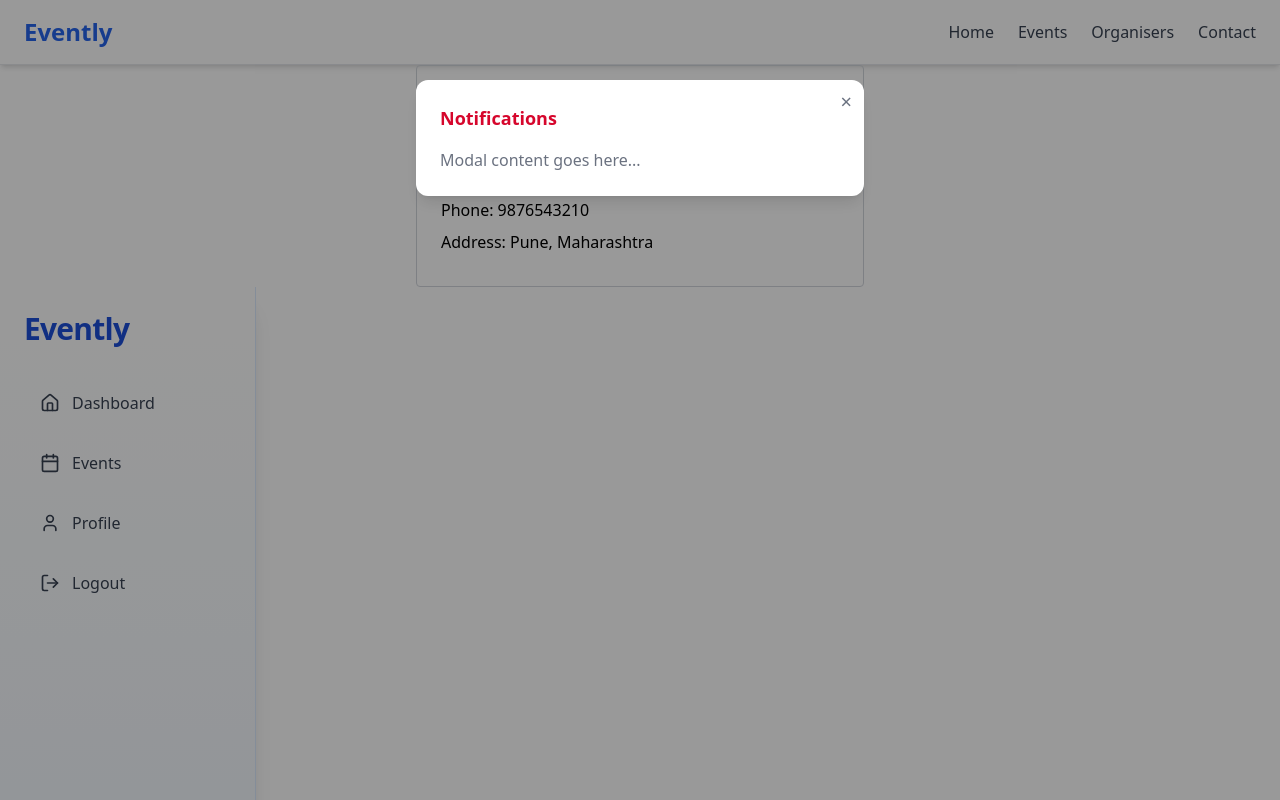
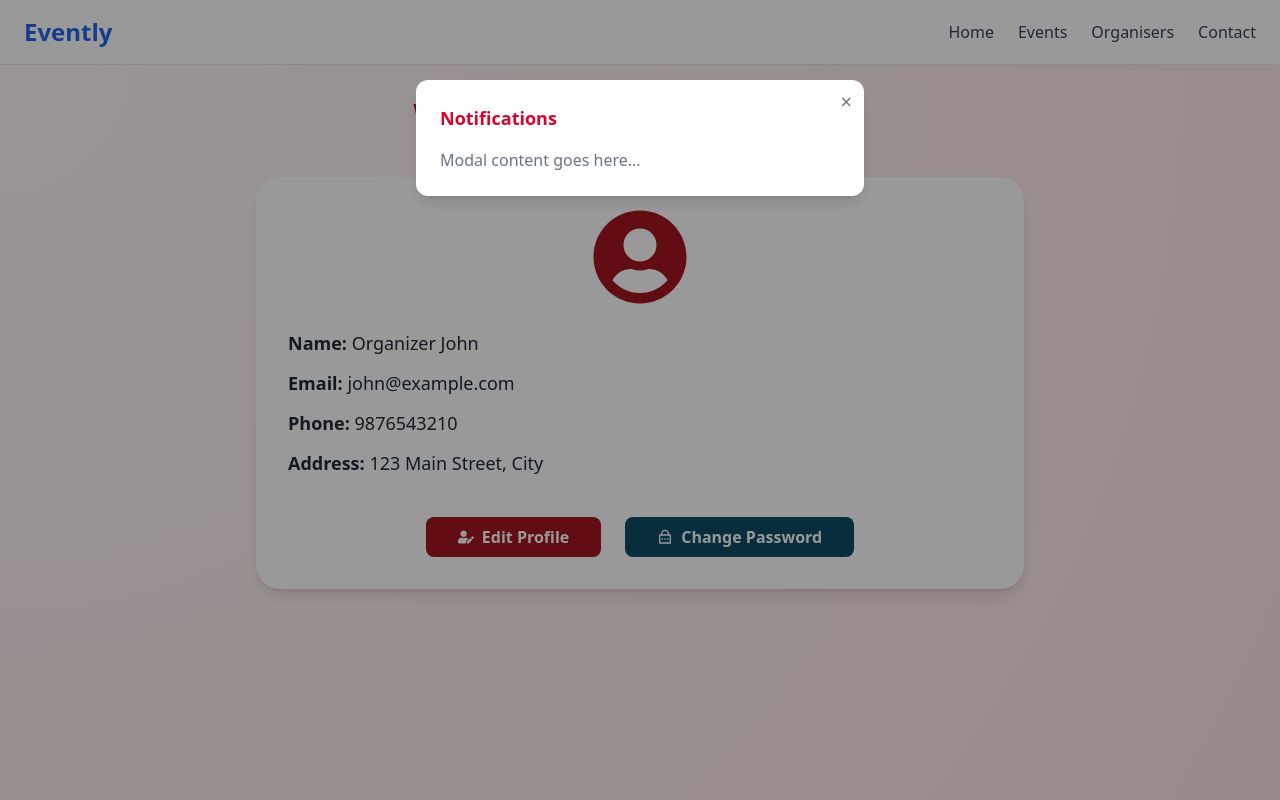
Before and after one commit to Event-Management-Project/EventLy_Frontend, a React (Vite) app: page / in a window 1280 px wide. Shown: the top 800 px of the page. Built offline with nearby package versions, Linux system fonts and the light colour scheme.

Commit message:
Organiser Profile Updated

```diff
--- a/src/components/Organiser/OrganiserNavbar.jsx
+++ b/src/components/Organiser/OrganiserNavbar.jsx
@@ -1,7 +1,7 @@
 // Navbar.jsx
 import React from 'react';
 
-function Navbar() {
+function OrganiserNavbar() {
   return (
     <nav className="flex justify-between items-center px-6 py-4 border-b bg-white shadow-md">
       <h1 className="text-2xl font-bold text-blue-600">Evently</h1>
@@ -19,4 +19,4 @@ function Navbar() {
   );
 }
 
-export default Navbar;
+export default OrganiserNavbar;
--- a/src/components/Organiser/OrganiserProfile.jsx
+++ b/src/components/Organiser/OrganiserProfile.jsx
@@ -1,15 +1,20 @@
-import React from 'react';
+// import React from 'react';
 
-function OrganiserProfile() {
-  return (
-    <div className="p-6 max-w-md mx-auto border border-gray-300 rounded">
-      <h2 className="text-xl font-semibold mb-4">Organiser Profile</h2>
-      <p className="mb-2">Company: EventLy Pvt Ltd</p>
-      <p className="mb-2">Email: organiser@example.com</p>
-      <p className="mb-2">Phone: 9876543210</p>
-      <p className="mb-2">Address: Pune, Maharashtra</p>
-    </div>
-  );
+// function OrganiserProfile() {
+//   return (
+//     <div className="p-6 max-w-md mx-auto border border-gray-300 rounded">
+//       <h2 className="text-xl font-semibold mb-4">Organiser Profile</h2>
+//       <p className="mb-2">Company: EventLy Pvt Ltd</p>
+//       <p className="mb-2">Email: organiser@example.com</p>
+//       <p className="mb-2">Phone: 9876543210</p>
+//       <p className="mb-2">Address: Pune, Maharashtra</p>
+//     </div>
+//   );
+// }
+
+// export default OrganiserProfile;
+
+import Profile from '../../pages/Profile';
+export default function OrganiserProfile() {
+  return <Profile role="organiser" />;
 }
-
-export default OrganiserProfile;
--- /dev/null
+++ b/src/pages/Profile.jsx
@@ -0,0 +1,158 @@
+import React, { useState } from "react";
+import { FaUserCircle, FaUserEdit } from "react-icons/fa";
+import { RiLockPasswordLine } from "react-icons/ri";
+
+function Profile({ role = "customer", defaultData }) {
+  const isOrganiser = role === "organiser";
+
+const theme = {
+  background: isOrganiser ? "#FFE5E5" : "#F8FFE5",        // Light warm pink for organiser
+  primary: isOrganiser ? "#A31621" : "#06D6A0",           // Dark red for organiser
+  primaryHover: isOrganiser ? "#8F121C" : "#04b98c",
+  secondary: isOrganiser ? "#0D4D66" : "#118ab2",
+  secondaryHover: isOrganiser ? "#09394D" : "#0f799d",
+};
+
+  const [profile, setProfile] = useState(
+    defaultData || {
+      name: isOrganiser ? "Organizer John" : "John Doe",
+      email: "john@example.com",
+      phone: "9876543210",
+      address: "123 Main Street, City",
+    }
+  );
+
+  const [password, setPassword] = useState({ current: "", new: "", confirm: "" });
+  const [showProfileForm, setShowProfileForm] = useState(false);
+  const [showPasswordForm, setShowPasswordForm] = useState(false);
+  const [newProfile, setNewProfile] = useState(profile);
+
+  const handleProfileUpdate = (e) => {
+    e.preventDefault();
+    setProfile(newProfile);
+    setShowProfileForm(false);
+    alert("Profile updated successfully!");
+  };
+
+  const handlePasswordChange = (e) => {
+    e.preventDefault();
+    if (password.new !== password.confirm) {
+      alert("Passwords do not match");
+      return;
+    }
+    setPassword({ current: "", new: "", confirm: "" });
+    setShowPasswordForm(false);
+    alert("Password changed successfully!");
+  };
+
+  return (
+    <div
+       className="min-h-screen p-8"
+       style={{
+       backgroundColor: theme.background,
+       backgroundImage: isOrganiser
+      ? "radial-gradient(circle at top left, #fff8f8, #ffe5e5)"
+      : "none",
+  }}
+>
+
+      <h2 className="text-4xl font-bold text-center mb-10" style={{ color: theme.primary }}>
+        Welcome, {profile.name}
+      </h2>
+
+      <div className="max-w-3xl mx-auto bg-white rounded-3xl shadow-lg p-8">
+        <div className="flex justify-center mb-6">
+          <FaUserCircle className="w-24 h-24" style={{ color: theme.primary }} />
+        </div>
+
+        <div className="space-y-3 text-lg text-gray-800">
+          <div><strong>Name:</strong> {profile.name}</div>
+          <div><strong>Email:</strong> {profile.email}</div>
+          <div><strong>Phone:</strong> {profile.phone}</div>
+          <div><strong>Address:</strong> {profile.address}</div>
+        </div>
+
+        <div className="flex justify-center gap-6 mt-10 flex-wrap">
+          <button
+            onClick={() => {
+              setShowProfileForm(!showProfileForm);
+              setShowPasswordForm(false);
+              setNewProfile(profile);
+            }}
+            style={{ backgroundColor: theme.primary }}
+            className="hover:opacity-90 text-white font-semibold px-8 py-2 rounded-lg flex items-center gap-2 transition"
+          >
+            <FaUserEdit /> Edit Profile
+          </button>
+
+          <button
+            onClick={() => {
+              setShowPasswordForm(!showPasswordForm);
+              setShowProfileForm(false);
+            }}
+            style={{ backgroundColor: theme.secondary }}
+            className="hover:opacity-90 text-white font-semibold px-8 py-2 rounded-lg flex items-center gap-2 transition"
+          >
+            <RiLockPasswordLine /> Change Password
+          </button>
+        </div>
+
+        {showProfileForm && (
+          <form className="space-y-4 mt-8" onSubmit={handleProfileUpdate}>
+            {["name", "email", "phone", "address"].map((field) => (
+              <input
+                key={field}
+                type="text"
+                name={field}
+                value={newProfile[field]}
+                onChange={(e) => setNewProfile({ ...newProfile, [field]: e.target.value })}
+                placeholder={field.charAt(0).toUpperCase() + field.slice(1)}
+                className="w-full px-4 py-3 border border-gray-300 rounded-lg focus:ring-2 outline-none"
+                style={{ borderColor: theme.primary }}
+              />
+            ))}
+            <button
+              type="submit"
+              style={{ backgroundColor: theme.primary }}
+              className="w-full text-white font-semibold py-3 rounded-lg hover:opacity-90 transition"
+            >
+              Save Changes
+            </button>
+          </form>
+        )}
+
+        {showPasswordForm && (
+          <form className="space-y-4 mt-8" onSubmit={handlePasswordChange}>
+            {["current", "new", "confirm"].map((type) => (
+              <input
+                key={type}
+                type="password"
+                name={type}
+                value={password[type]}
+                onChange={(e) => setPassword({ ...password, [type]: e.target.value })}
+                placeholder={
+                  type === "current"
+                    ? "Current Password"
+                    : type === "new"
+                    ? "New Password"
+                    : "Confirm New Password"
+                }
+                className="w-full px-4 py-3 border border-gray-300 rounded-lg focus:ring-2 outline-none"
+                style={{ borderColor: theme.secondary }}
+              />
+            ))}
+            <button
+              type="submit"
+              style={{ backgroundColor: theme.secondary }}
+              className="w-full text-white font-semibold py-3 rounded-lg hover:opacity-90 transition"
+            >
+              Update Password
+            </button>
+          </form>
+        )}
+      </div>
+    </div>
+  );
+}
+
+export default Profile;
```
